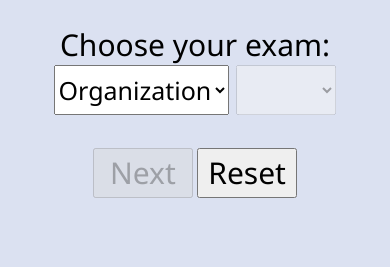
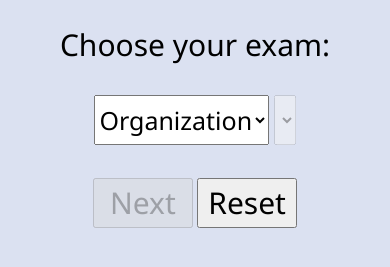
Before and after one commit to Clone5030/Clone5030.github.io, a plain HTML site: page index.html in a window 390 px wide. Shown: the part 85-352 px from the top of the page. Drawn offline with Linux system fonts and the light colour scheme.

Commit message:
better size on mobile and changed title

```diff
--- a/index.html
+++ b/index.html
@@ -8,8 +8,8 @@
 </head>
 <body>
     <h1>Music</h1>
+    <label for="dropdowns">Choose your exam:</label>
     <div id="dropdowns">
-        <label for="org">Choose your exam:</label>
         <select name="org" id="org" autocomplete="off">
             <option disabled selected value="default">Organization</option>
             <option value="rcm">RCM</option>
--- a/styles/style.css
+++ b/styles/style.css
@@ -8,7 +8,7 @@ h1 {
     font-size: 40px;
 }
 
-#dropdowns {
+label {
     font-size: 30px;
 }
 
@@ -25,7 +25,11 @@ h2{
 
 select {
     font-family: 'Segoe UI', Tahoma, Geneva, Verdana, sans-serif;
-    min-width: 100px;
+    max-width: 75%;
     min-height: 50px;
     font-size: 25px;
 }
+
+div {
+    margin-top: 30px;
+}
```
